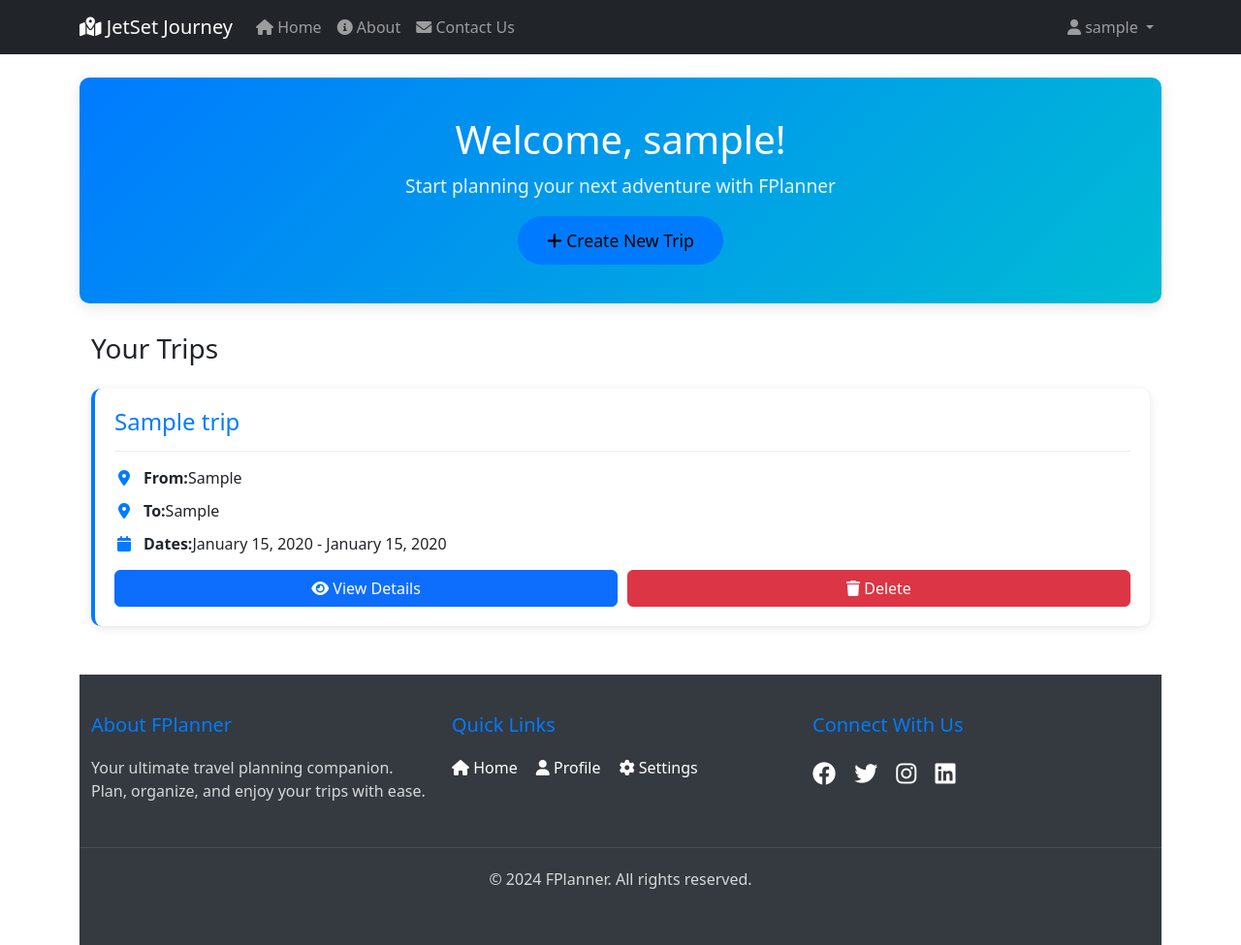
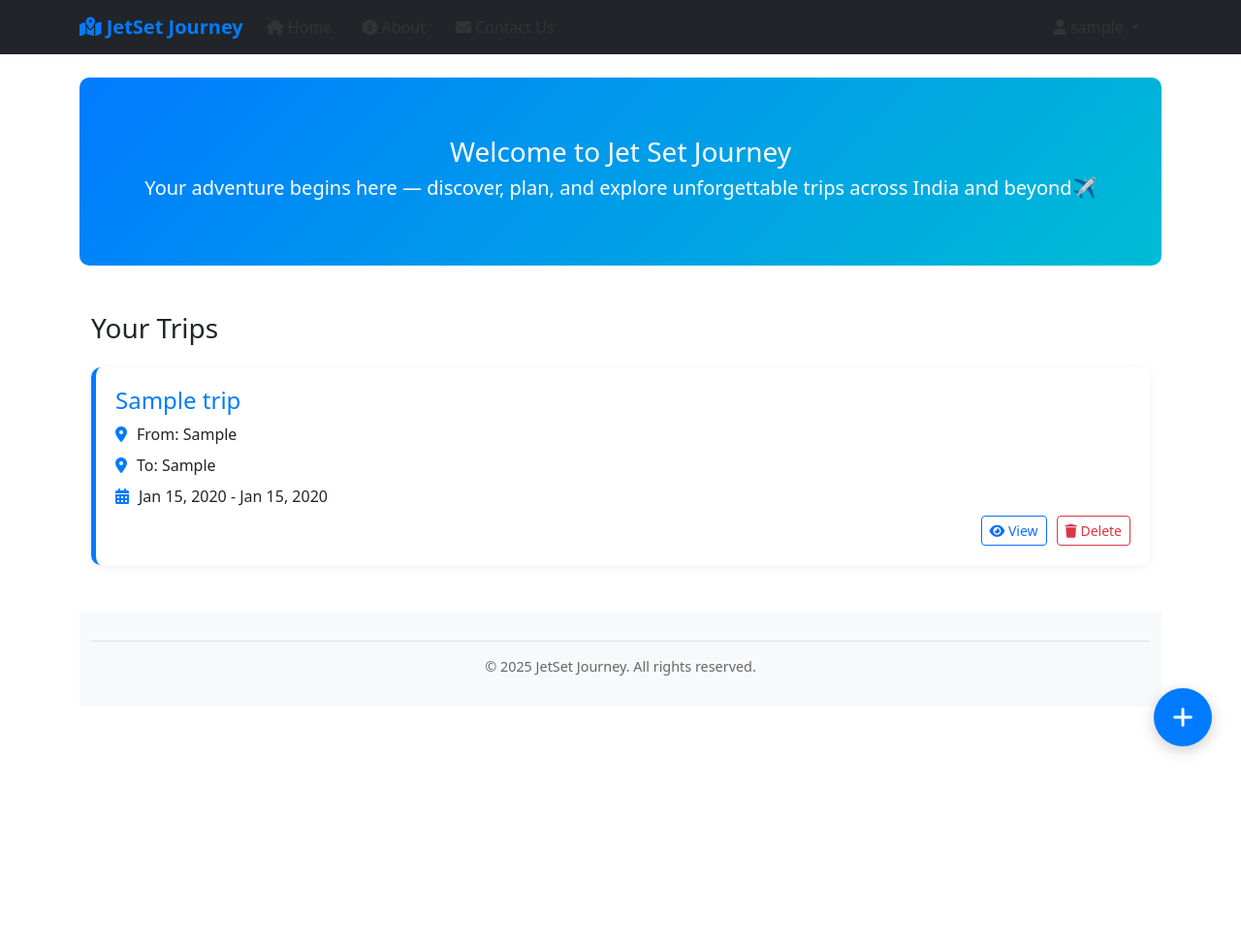
Before and after one commit to karankishor/JetSet-Journey, a Django app: page / in a window 1280 px wide. Shown: the whole page at 97% size. After the commit the page ends 778 px from the top, so only its background shows below. Run offline with Django 5.2, Linux system fonts and the light colour scheme; a user stored in the database is signed in; tables that the repository leaves empty hold one stand-in row (values such as "Sample post"); some libraries are stand-ins or nearby versions.

Commit message:
updated UI

```diff
--- a/JetSet Journey/core/views.py
+++ b/JetSet Journey/core/views.py
@@ -267,7 +267,14 @@ def create_trip(request):
 
     return render(request, 'core/create_trip.html')
 
-
+    if request.method == 'POST':
+        # Handle form submission (optional)
+        name = request.POST.get('name')
+        email = request.POST.get('email')
+        message = request.POST.get('message')
+        # Add logic to process the form (e.g., send an email)
+        return render(request, 'core/contact.html', {'success': True})
+    return render(request, 'core/contact.html')
 
 def update_trip(request, trip_id):
     trip = get_object_or_404(Trip, id=trip_id, user=request.user)
--- a/JetSet Journey/templates/core/destination_suggestions.html
+++ b/JetSet Journey/templates/core/destination_suggestions.html
@@ -50,5 +50,5 @@
   </script>
 
   <!-- Load the Google Maps script with callback to initMap -->
-  <script src="https://maps.googleapis.com/maps/api/js?key=YOUR_API_KEY&callback=initMap" async defer></script>
+  <script src="https://maps.googleapis.com/maps/api/js?key={{GOOGLE_MAPS_API_KEY}}&callback=initMap" async defer></script>
 {% endblock %}
--- a/JetSet Journey/templates/core/home.html
+++ b/JetSet Journey/templates/core/home.html
@@ -1,38 +1,73 @@
 {% extends 'base.html' %}
 {% load static %}
 
-{% block title %}Home - FPlanner{% endblock %}
+{% block title %}JetSet Journey{% endblock %}
 
 {% block extra_css %}
 <style>
+    /* Navbar Enhancements */
+    .navbar-custom {
+        background-color: #ffffff;
+        box-shadow: 0 2px 8px rgba(0, 0, 0, 0.05);
+    }
+
+    .navbar-brand {
+        font-weight: bold;
+        color: #007bff !important;
+    }
+
+    .navbar-nav .nav-link {
+        color: #333 !important;
+        margin-right: 15px;
+    }
+
+    .navbar-nav .nav-link:hover {
+        color: #007bff !important;
+    }
+
+    /* Welcome Section */
     .welcome-banner {
         background: linear-gradient(135deg, #007bff, #00bcd4);
         color: white;
-        padding: 40px 0;
-        margin-bottom: 30px;
+        padding: 60px 0;
+        margin-bottom: 40px;
         border-radius: 10px;
-        box-shadow: 0 4px 15px rgba(0,0,0,0.1);
+        text-align: center;
+        position: relative;
     }
+
     .welcome-banner h1 {
-        font-size: 2.5rem;
+        font-size: 3rem;
         margin-bottom: 10px;
     }
+
     .welcome-banner p {
         font-size: 1.2rem;
         opacity: 0.9;
     }
+
+    /* Floating Button */
     .create-trip-btn {
-        padding: 12px 30px;
-        font-size: 1.1rem;
-        border-radius: 30px;
+        position: fixed;
+        bottom: 30px;
+        right: 30px;
+        z-index: 1000;
         background: #007bff;
+        color: white;
         border: none;
-        transition: all 0.3s ease;
+        border-radius: 50%;
+        width: 60px;
+        height: 60px;
+        font-size: 1.5rem;
+        box-shadow: 0 4px 15px rgba(0, 0, 0, 0.2);
     }
+
     .create-trip-btn:hover {
-        transform: translateY(-2px);
-        box-shadow: 0 4px 15px rgba(0,0,0,0.2);
+        background-color: #0056b3;
+        transform: scale(1.05);
     }
+
+    /* Trip Form */
     .trip-form-container {
         max-width: 800px;
         margin: 30px auto;
@@ -40,111 +75,107 @@
         background: white;
         border-radius: 10px;
         box-shadow: 0 0 20px rgba(0,0,0,0.1);
-        display: none; /* Initially hidden */
+        display: none;
     }
+
     .trip-form-container.show {
         display: block;
     }
+
     .form-control {
         border-radius: 8px;
         padding: 12px;
-        margin-bottom: 20px;
     }
-    .form-control:focus {
-        box-shadow: 0 0 0 0.2rem rgba(0,123,255,.25);
-    }
+
+    /* Trip Cards */
     .trip-card {
         background: white;
+        border-left: 5px solid #007bff;
         border-radius: 10px;
         padding: 20px;
         margin-bottom: 20px;
-        box-shadow: 0 2px 10px rgba(0,0,0,0.1);
-        transition: all 0.3s ease;
-        border-left: 4px solid #007bff;
+        box-shadow: 0 2px 12px rgba(0, 0, 0, 0.06);
+        transition: transform 0.3s;
     }
+
     .trip-card:hover {
-        transform: translateY(-2px);
-        box-shadow: 0 4px 15px rgba(0,0,0,0.1);
+        transform: translateY(-3px);
     }
+
     .trip-card h4 {
         color: #007bff;
-        margin-bottom: 15px;
     }
-    .trip-info {
-        margin-top: 15px;
-        padding-top: 15px;
-        border-top: 1px solid #eee;
-    }
+
     .trip-info p {
-        margin-bottom: 10px;
+        margin-bottom: 8px;
         display: flex;
         align-items: center;
     }
+
     .trip-info i {
+        margin-right: 10px;
         color: #007bff;
-        margin-right: 10px;
-        width: 20px;
-        text-align: center;
     }
+
     .trip-actions {
-        margin-top: 15px;
         display: flex;
+        justify-content: flex-end;
         gap: 10px;
     }
-    .trip-actions .btn {
-        flex: 1;
+
+    /* Footer */
+    .footer {
+        background-color: #f8f9fa;
+        padding: 30px 0;
+        color: #666;
+        margin-top: 60px;
     }
-    .footer {
-        background: #343a40;
-        color: white;
-        padding: 40px 0;
-        margin-top: 50px;
+
+    .footer .footer-links a {
+        margin-right: 15px;
+        color: #007bff;
+        text-decoration: none;
     }
-    .footer h5 {
-        color: #007bff;
-        margin-bottom: 20px;
+
+    .footer .footer-links a:hover {
+        text-decoration: underline;
     }
-    .footer p {
-        opacity: 0.8;
-    }
-    .footer-links a {
-        color: white;
-        text-decoration: none;
-        margin-right: 15px;
-    }
-    .footer-links a:hover {
+
+    .footer .social-icons a {
+        font-size: 1.4rem;
+        margin-right: 10px;
         color: #007bff;
     }
-    .social-icons a {
-        color: white;
-        font-size: 1.5rem;
-        margin-right: 15px;
+
+    .footer .social-icons a:hover {
+        color: #0056b3;
     }
-    .social-icons a:hover {
-        color: #007bff;
-    }
+
     .copyright {
-        border-top: 1px solid rgba(255,255,255,0.1);
-        padding-top: 20px;
-        margin-top: 30px;
+        border-top: 1px solid #ddd;
+        padding-top: 15px;
+        font-size: 0.9rem;
+        text-align: center;
     }
 </style>
 {% endblock %}
 
 {% block content %}
 <!-- Welcome Banner -->
-<div class="welcome-banner text-center">
+<div class="welcome-banner">
     <div class="container">
-        <h1>Welcome, {{ user.username }}!</h1>
-        <p>Start planning your next adventure with FPlanner</p>
-        <button type="button" class="btn btn-light create-trip-btn" id="showTripForm">
-            <i class="fas fa-plus"></i> Create New Trip
-        </button>
+        <h3>Welcome to Jet Set Journey</h3>
+        <h5>Your adventure begins here — discover, plan, and explore unforgettable trips across India and beyond✈️</h5>
     </div>
 </div>
 
+<!-- Floating Create Button -->
+<button class="create-trip-btn" id="showTripForm" title="Create New Trip">
+    <i class="fas fa-plus"></i>
+</button>
+
+<!-- Trip Form -->
 <div class="container">
-    <!-- Create Trip Form (Initially Hidden) -->
     <div class="trip-form-container" id="tripForm">
         <h3 class="text-center mb-4">Create New Trip</h3>
         <form method="post" id="createTripForm">
@@ -156,12 +187,10 @@
             <div class="form-group">
                 <label for="id_origin">Origin</label>
                 <input type="text" class="form-control" id="id_origin" name="origin" required>
-                <small class="form-text text-muted">Start typing to see location suggestions</small>
             </div>
             <div class="form-group">
                 <label for="id_destination">Destination</label>
                 <input type="text" class="form-control" id="id_destination" name="destination" required>
-                <small class="form-text text-muted">Start typing to see location suggestions</small>
             </div>
             <div class="form-group">
                 <label for="id_start_date">Start Date</label>
@@ -171,29 +200,30 @@
                 <label for="id_end_date">End Date</label>
                 <input type="date" class="form-control" id="id_end_date" name="end_date" required>
             </div>
-            <button type="submit" class="btn btn-primary btn-block">
+            <button type="submit" class="btn btn-primary btn-block mt-3">
                 <i class="fas fa-save"></i> Create Trip
             </button>
         </form>
     </div>
+</div>
 
-    <!-- Existing Trips List -->
-    <div class="trip-list">
+<!-- Trip List -->
+<div class="container trip-list mt-5">
     <h3 class="mb-4">Your Trips</h3>
     {% if trips %}
         {% for trip in trips %}
             <div class="trip-card">
                 <h4>{{ trip.title }}</h4>
                 <div class="trip-info">
-                        <p><i class="fas fa-map-marker-alt"></i> <strong>From:</strong> {{ trip.origin }}</p>
-                        <p><i class="fas fa-map-marker-alt"></i> <strong>To:</strong> {{ trip.destination }}</p>
-                        <p><i class="fas fa-calendar"></i> <strong>Dates:</strong> {{ trip.start_date|date:"F d, Y" }} - {{ trip.end_date|date:"F d, Y" }}</p>
+                    <p><i class="fas fa-map-marker-alt"></i> From: {{ trip.origin }}</p>
+                    <p><i class="fas fa-map-marker-alt"></i> To: {{ trip.destination }}</p>
+                    <p><i class="fas fa-calendar-alt"></i> {{ trip.start_date|date:"M d, Y" }} - {{ trip.end_date|date:"M d, Y" }}</p>
                 </div>
                 <div class="trip-actions">
-                        <a href="{% url 'trip_detail' trip.id %}" class="btn btn-primary">
-                            <i class="fas fa-eye"></i> View Details
+                    <a href="{% url 'trip_detail' trip.id %}" class="btn btn-outline-primary btn-sm">
+                        <i class="fas fa-eye"></i> View
                     </a>
-                        <a href="{% url 'delete_trip' trip.id %}" class="btn btn-danger">
+                    <a href="{% url 'delete_trip' trip.id %}" class="btn btn-outline-danger btn-sm">
                         <i class="fas fa-trash"></i> Delete
                     </a>
                 </div>
@@ -201,42 +231,16 @@
         {% endfor %}
     {% else %}
         <div class="alert alert-info">
-                <i class="fas fa-info-circle"></i> You haven't created any trips yet. Click the "Create New Trip" button to get started!
+            <i class="fas fa-info-circle"></i> No trips created yet. Use the + button below to begin!
         </div>
     {% endif %}
 </div>
-</div>
 
 <!-- Footer -->
-<footer class="footer">
-    <div class="container">
-        <div class="row">
-            <div class="col-md-4">
-                <h5>About FPlanner</h5>
-                <p>Your ultimate travel planning companion. Plan, organize, and enjoy your trips with ease.</p>
-            </div>
-            <div class="col-md-4">
-                <h5>Quick Links</h5>
-                <div class="footer-links">
-                    <a href="#"><i class="fas fa-home"></i> Home</a>
-                    <a href="#"><i class="fas fa-user"></i> Profile</a>
-                    <a href="#"><i class="fas fa-cog"></i> Settings</a>
-                </div>
-            </div>
-            <div class="col-md-4">
-                <h5>Connect With Us</h5>
-                <div class="social-icons">
-                    <a href="#"><i class="fab fa-facebook"></i></a>
-                    <a href="#"><i class="fab fa-twitter"></i></a>
-                    <a href="#"><i class="fab fa-instagram"></i></a>
-                    <a href="#"><i class="fab fa-linkedin"></i></a>
-                </div>
-            </div>
-        </div>
-        <div class="row">
-            <div class="col-12 text-center copyright">
-                <p>&copy; 2024 FPlanner. All rights reserved.</p>
-            </div>
+<footer class="footer mt-5">
+    <div class="container text-center">
+        <div class="copyright">
+            &copy; 2025 JetSet Journey. All rights reserved.
         </div>
     </div>
 </footer>
@@ -247,10 +251,18 @@
     let originAutocomplete;
     let destinationAutocomplete;
 
-    // Show/hide trip form
-    document.getElementById('showTripForm').addEventListener('click', function() {
+    // Show/hide trip form and scroll to it
+    document.getElementById('showTripForm').addEventListener('click', function () {
         const form = document.getElementById('tripForm');
         form.classList.toggle('show');
+
+        if (form.classList.contains('show')) {
+            // Smooth scroll to the form when it's shown
+            window.scrollTo({
+                top: form.offsetTop - 20,
+                behavior: 'smooth'
+            });
+        }
     });
 
     function initAutocomplete() {
@@ -272,7 +284,7 @@
             originAutocomplete = new google.maps.places.Autocomplete(originInput, autocompleteOptions);
             destinationAutocomplete = new google.maps.places.Autocomplete(destinationInput, autocompleteOptions);
 
-            originAutocomplete.addListener('place_changed', function() {
+            originAutocomplete.addListener('place_changed', function () {
                 const place = originAutocomplete.getPlace();
                 if (!place.geometry) {
                     console.log("No details available for origin: '" + place.name + "'");
@@ -281,7 +293,7 @@
                 console.log("Origin selected:", place);
             });
 
-            destinationAutocomplete.addListener('place_changed', function() {
+            destinationAutocomplete.addListener('place_changed', function () {
                 const place = destinationAutocomplete.getPlace();
                 if (!place.geometry) {
                     console.log("No details available for destination: '" + place.name + "'");
@@ -295,7 +307,7 @@
     }
 
     // Handle form submission
-    document.getElementById('createTripForm').addEventListener('submit', function(e) {
+    document.getElementById('createTripForm').addEventListener('submit', function (e) {
         e.preventDefault();
 
         const formData = new FormData(this);
@@ -346,7 +358,7 @@
     }
 
     // Initialize autocomplete when the page loads
-    window.onload = function() {
+    window.onload = function () {
         if (typeof google !== 'undefined' && google.maps) {
             initAutocomplete();
         } else {
@@ -354,5 +366,11 @@
         }
     };
 </script>
-<script src="https://maps.googleapis.com/maps/api/js?key={{ GOOGLE_MAPS_API_KEY }}&libraries=places&callback=initAutocomplete" async defer></script>
+
+<!-- ✅ Corrected Google Maps API load script (no callback param) -->
+<script src="https://maps.googleapis.com/maps/api/js?key={{ GOOGLE_MAPS_API_KEY }}&libraries=places" async defer></script>
+
+
+
+
 {% endblock %}
--- a/JetSet Journey/templates/core/trip_detail.html
+++ b/JetSet Journey/templates/core/trip_detail.html
@@ -8,6 +8,8 @@
     .main-container {
         display: flex;
         height: calc(100vh - 200px);
+        overflow-y: scroll;
+        border: 1px solid #ccc;
         margin: 0;
         padding: 0;
         position: relative;
```
Lines whose indentation alone changed are shown as unchanged.
